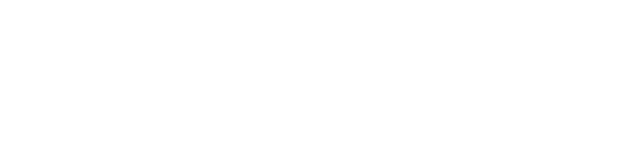
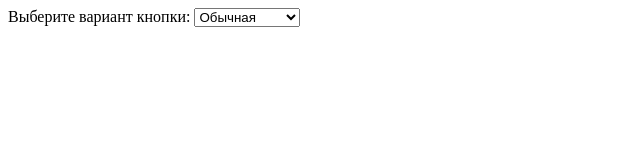
Before and after one commit to lyudmila-antonyuk/438, a plain HTML site: page js.html in a window 1280 px wide. Shown: the whole page, without its empty margins (0-640 px from the left). Drawn offline with Linux system fonts and the light colour scheme.

Commit message:
Внесены изменения в html

```diff
--- a/js.html
+++ b/js.html
@@ -1,14 +1,28 @@
 <!DOCTYPE html>
 <html lang="en">
+
 <head>
     <meta charset="UTF-8">
     <meta http-equiv="X-UA-Compatible" content="IE=edge">
     <meta name="viewport" content="width=device-width, initial-scale=1.0">
     <title>Знакомство с JavaScript</title>
+    <link rel="stylesheet" href="css/js.css">
 </head>
+
 <body>
 
+    <div class="buttons">
+        <label>Выберите вариант кнопки: </label>
+        <select name="variantsButton" id="variantsButton">
+            <optgroup label="Размер">
+                <option value="btn-default">Обычная</option>
+                <option value="btn-big">Большая</option>
+                <option value="btn-small">Маленькая</option>
+            </optgroup>
+        </select>
+    </div>
 
     <script src="js/script.js"></script>
 </body>
+
 </html>
```
